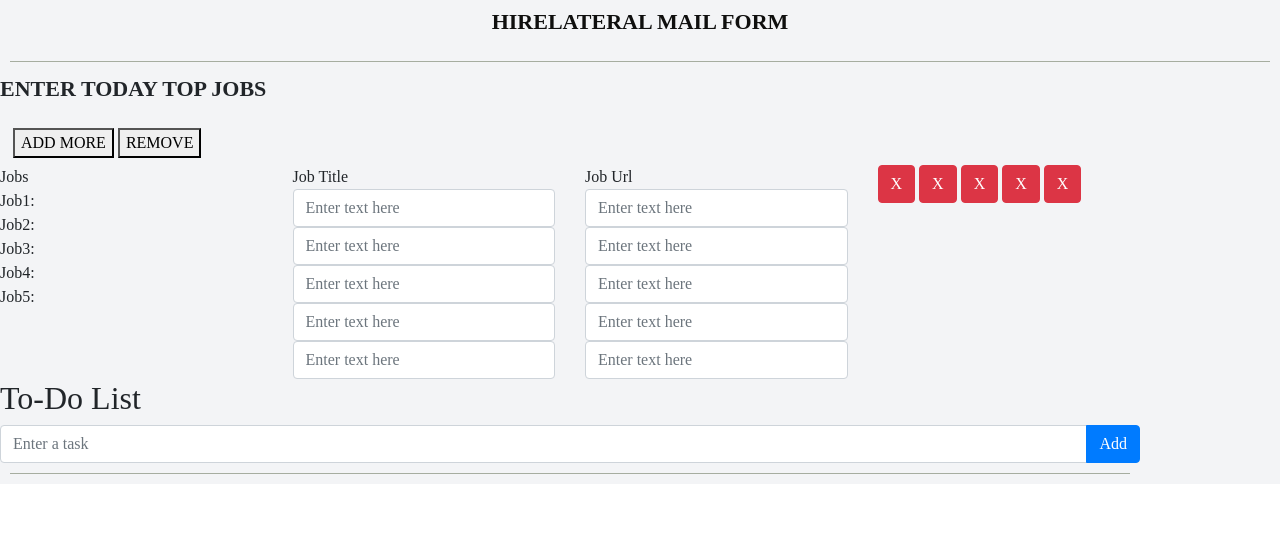
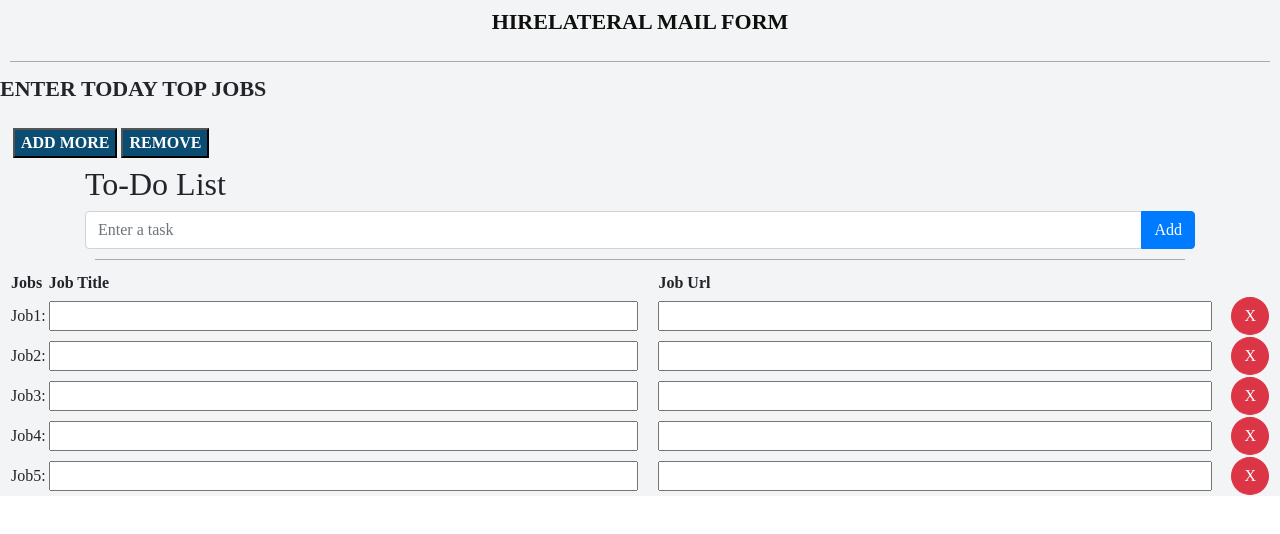
Before and after one commit to Sasi-007/MelonPHP, a PHP site: page /home.php in a window 1280 px wide. Shown: the top 534 px of the page. Run offline with PHP 8.4, Linux system fonts and the light colour scheme.

Commit message:
css changes on table

```diff
--- a/home.php
+++ b/home.php
@@ -42,12 +42,32 @@
             font-weight: bolder;
         }
 
-        .container {
-            padding-right: 0px !important;
-            padding-left: 0px !important;
-            margin-right: 0px !important;
-            margin-left: 0px !important;
+        button.actionbtn {
+            background-color: #0b4c72;
+            color: white;
+            font-weight: bolder;
         }
+
+        .rmbtn {
+            border-radius: 100%;
+        }
+
+        .txtjob {
+            width: 97%;
+        }
+
+        .jobtable {
+            padding: 0px 10px;
+        }
+
+        td.txt-adj {
+            width: 50%;
+        }
+
+        td.jobno {
+            width: 3%;
+        }
+
     </style>
 </head>
 <body>
@@ -58,45 +78,8 @@
         <hr>
         <p class="subtopic">ENTER TODAY TOP JOBS</p>
         <div class="btn">
-            <button class="add">ADD MORE</button>
-            <button class="remove">REMOVE</button>
-        </div>
-        <div class="job">
-            <div class="container">
-                <div class="row">
-                    <div class="col-3">
-                        <p style="margin-bottom: 0;">Jobs</p>
-                        <p style="margin-bottom: 0;">Job1: </p>
-                        <p style="margin-bottom: 0;">Job2: </p>
-                        <p style="margin-bottom: 0;">Job3: </p>
-                        <p style="margin-bottom: 0;">Job4: </p>
-                        <p style="margin-bottom: 0;">Job5: </p>
-                    </div>
-                    <div class="col-3">
-                        <p style="margin-bottom: 0;">Job Title</p>
-                        <input type="text" class="form-control" placeholder="Enter text here">
-                        <input type="text" class="form-control" placeholder="Enter text here">
-                        <input type="text" class="form-control" placeholder="Enter text here">
-                        <input type="text" class="form-control" placeholder="Enter text here">
-                        <input type="text" class="form-control" placeholder="Enter text here">
-                    </div>
-                    <div class="col-3">
-                        <p style="margin-bottom: 0;">Job Url</p>
-                        <input type="text" class="form-control" placeholder="Enter text here">
-                        <input type="text" class="form-control" placeholder="Enter text here">
-                        <input type="text" class="form-control" placeholder="Enter text here">
-                        <input type="text" class="form-control" placeholder="Enter text here">
-                        <input type="text" class="form-control" placeholder="Enter text here">
-                    </div>
-                    <div class="col-3">
-                        <button class="btn btn-danger" type="button" id="close-btn">X</button>
-                        <button class="btn btn-danger" type="button" id="close-btn">X</button>
-                        <button class="btn btn-danger" type="button" id="close-btn">X</button>
-                        <button class="btn btn-danger" type="button" id="close-btn">X</button>
-                        <button class="btn btn-danger" type="button" id="close-btn">X</button>
-                    </div>
-                </div>
-            </div>
+            <button class="add actionbtn">ADD MORE</button>
+            <button class="remove actionbtn">REMOVE</button>
         </div>
         <div class="container">
             <h2>To-Do List</h2>
@@ -119,12 +102,20 @@
                 </div>
             </div>
         </div>
+        <div class="jobtable">
+            <table id="myTable"></table>
+        </div>
     </div>
 </body>
 <script>
-    $(document).on('click', '#close-btn', function() {
-        $(this).closest('.card').remove();
+    $(document).ready(function() {
+        var table = $("#myTable");
+        table.append("<tr><th class='jobno'>Jobs</th><th>Job Title</th><th>Job Url</th></tr>");
+        for (var i = 0; i < 5; i++) {
+            table.append("<tr><td class='jobno'>Job" + (i + 1) + ":</td><td class='txt-adj'><input type='text' class='txtjob' name='txttitle"+(i+1)+"' id='title"+(i+1)+"'></td><td class='txt-adj'><input type='text' class='txtjob' name='txturl"+(i+1)+"' id='url"+(i+1)+"'></td><td class='jobno'><button class='btn btn-danger rmbtn' type='button' id='close-btn"+(i+1)+"'>X</button></td></tr>");
+        }
     });
+
     const inputField = document.getElementById("todo-item");
     const addButton = document.getElementById("add-todo");
     const todoList = document.getElementById("todo-items");
```
Lines whose indentation alone changed are shown as unchanged.
